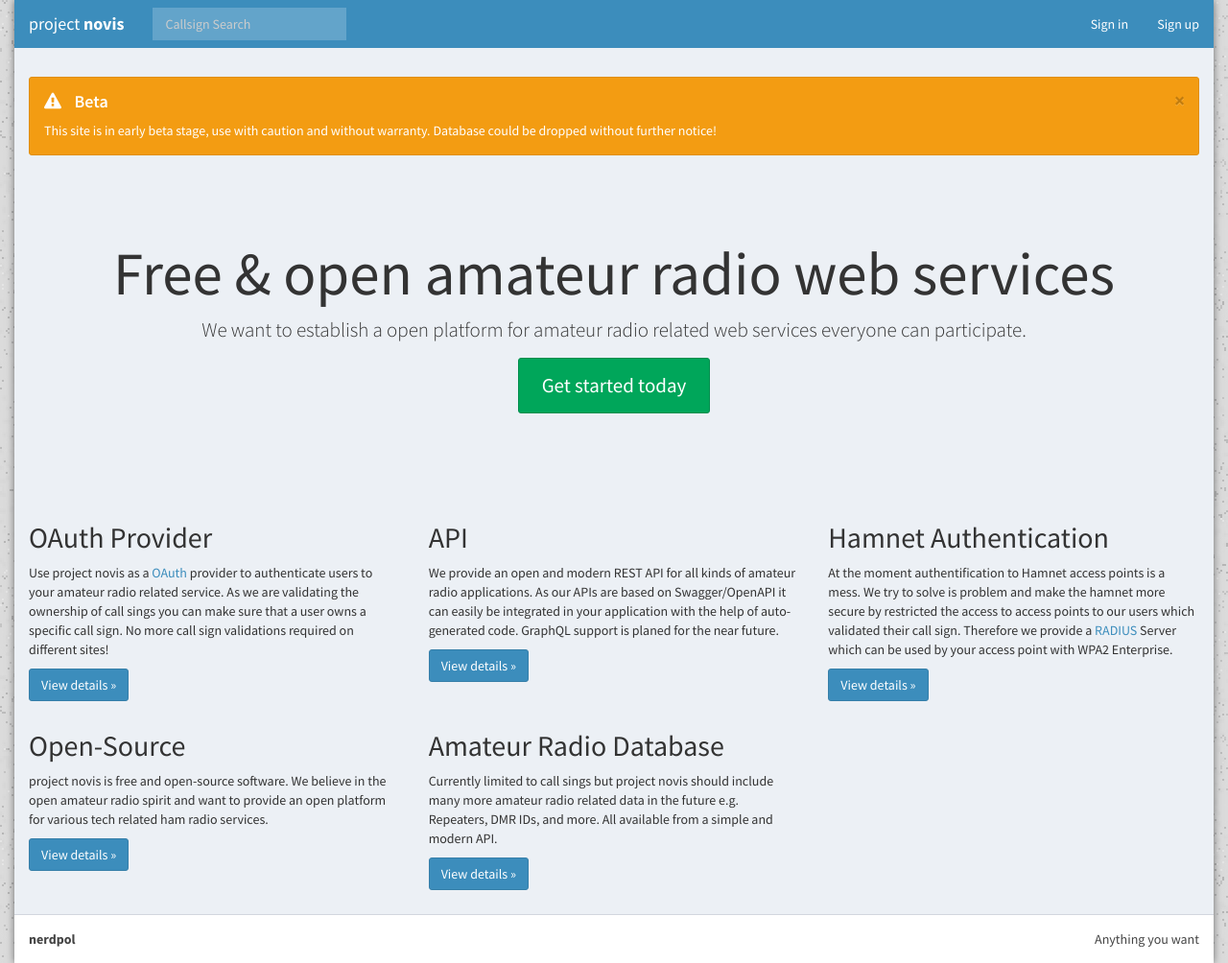
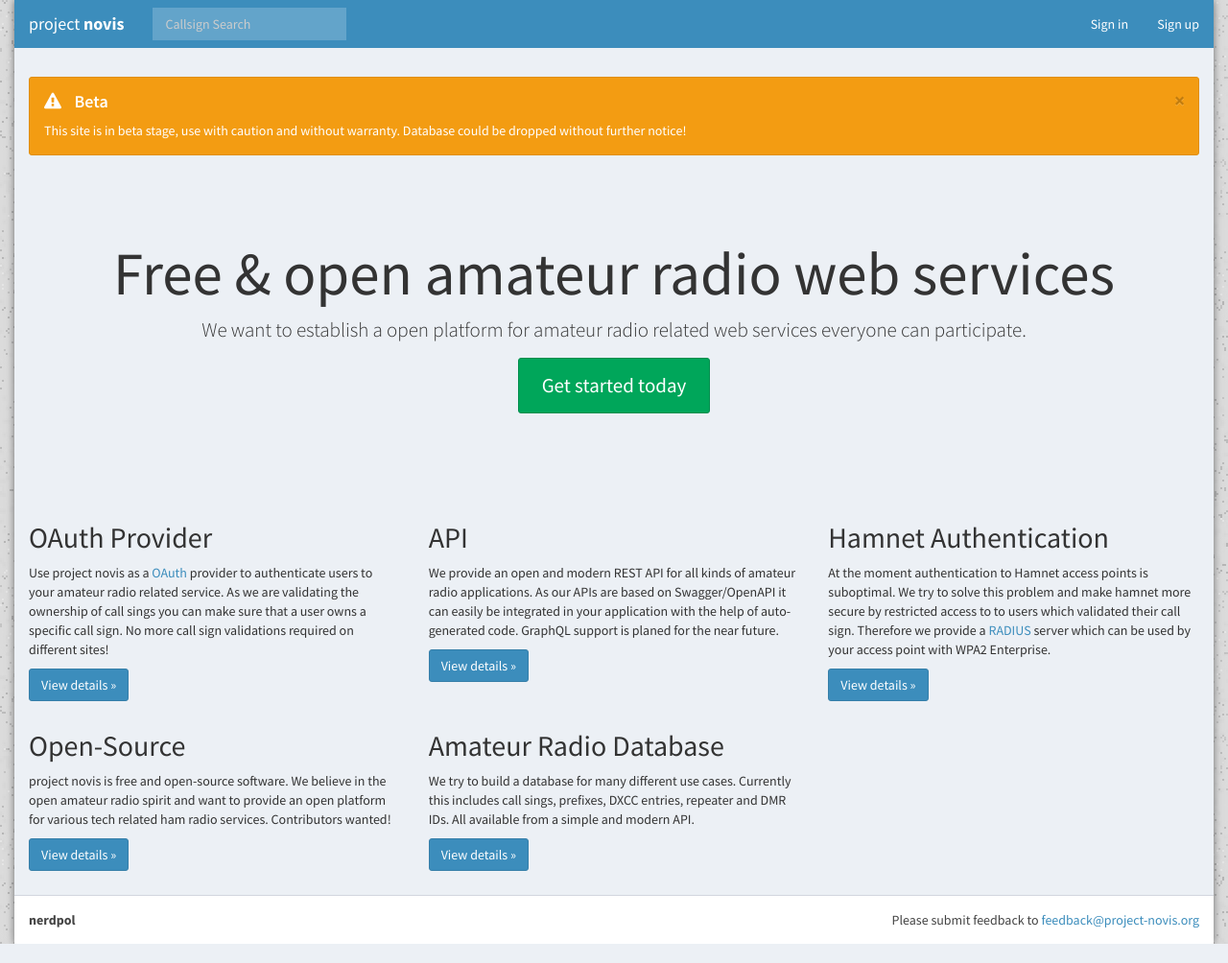
Before and after one commit to elnappo/project-novis, a Django app: page / in a window 1280 px wide. Shown: the whole page at 96% size. Run offline with Django 3.2, Linux system fonts and the light colour scheme; parts of the project's set-up code (start-up, migrations or seed data) failed here and were passed over; some libraries are stand-ins or nearby versions.

Commit message:
Update templates

```diff
--- a/project_novis/callsign/templates/callsign/callsign_detail.html
+++ b/project_novis/callsign/templates/callsign/callsign_detail.html
@@ -94,7 +94,7 @@
                 <!-- /.box-body -->
             </div>
         </div>
-        {% if object.latitude and object.longitude %}
+        {% if object.location %}
         <div class="col-md-4">
             <div class="box box-info">
                 <div class="box-header with-border">
@@ -104,7 +104,7 @@
                     <div id="map" style="width: auto; height: 300px;"></div>
                     <script>
                       function initMap() {
-                        var location = {lat: {{ object.latitude}}, lng: {{ object.longitude}} };
+                        var location = {lat: {{ object.location.y }}, lng: {{ object.location.x }} };
                         var map = new google.maps.Map(document.getElementById('map'), {zoom: 7, center: location});
                         var marker = new google.maps.Marker({position: location, map: map});
                       }
--- a/project_novis/callsign/views.py
+++ b/project_novis/callsign/views.py
@@ -43,7 +43,7 @@ class CallSignCreate(LoginRequiredMixin, CreateView):
 class CallSignUpdate(LoginRequiredMixin, UpdateView):
     model = CallSign
     slug_field = "name"
-    fields = ["type", 'cq_zone', "itu_zone", "grid", "latitude", "longitude", "issued", "active", "dstar"]
+    fields = ["type", 'cq_zone', "itu_zone", "grid", "dstar"]
     template_name_suffix = '_update_form'
 
     #TODO(elnappo) Replace permission check with django-guardian?
--- a/project_novis/main/templates/marketing.html
+++ b/project_novis/main/templates/marketing.html
@@ -22,7 +22,7 @@
 <div class="alert alert-warning alert-dismissible">
 <button type="button" class="close" data-dismiss="alert" aria-hidden="true">×</button>
 <h4><i class="icon fa fa-warning"></i> Beta</h4>
-This site is in early beta stage, use with caution and without warranty. Database could be dropped without further notice!
+This site is in beta stage, use with caution and without warranty. Database could be dropped without further notice!
 </div>
 
   <div class="jumbotron">
@@ -36,29 +36,38 @@ This site is in early beta stage, use with caution and without warranty. Databas
   <div class="row">
     <div class="col-lg-4">
       <h2>OAuth Provider</h2>
-      <p>Use project novis as a <a href="https://en.wikipedia.org/wiki/OAuth">OAuth</a> provider to authenticate users to your amateur radio related service. As we are validating the ownership of call sings you can make sure that a user owns a specific call sign. No more call sign validations required on different sites!</p>
+      <p>Use project novis as a <a href="https://en.wikipedia.org/wiki/OAuth">OAuth</a> provider to authenticate users
+          to your amateur radio related service. As we are validating the ownership of call sings you can make sure that
+          a user owns a specific call sign. No more call sign validations required on different sites!</p>
       <p><a class="btn btn-primary" href="{% url "oauth2_provider:list" %}" role="button">View details »</a></p>
     </div>
     <div class="col-lg-4">
       <h2>API</h2>
-      <p>We provide an open and modern REST API for all kinds of amateur radio applications. As our APIs are based on Swagger/OpenAPI it can easily be integrated in your application with the help of auto-generated code. GraphQL support is planed for the near future.</p>
+      <p>We provide an open and modern REST API for all kinds of amateur radio applications. As our APIs are based on
+          Swagger/OpenAPI it can easily be integrated in your application with the help of auto-generated code. GraphQL
+          support is planed for the near future.</p>
       <p><a class="btn btn-primary" href="{% url "api:schema-swagger-ui" %}" role="button">View details »</a></p>
    </div>
     <div class="col-lg-4">
       <h2>Hamnet Authentication</h2>
-      <p>At the moment authentification to Hamnet access points is a mess. We try to solve is problem and make the hamnet more secure by restricted the access to access points to our users which validated their call sign. Therefore we provide a <a href="https://en.wikipedia.org/wiki/RADIUS">RADIUS</a> Server which can be used by your access point with WPA2 Enterprise.</p>
+      <p>At the moment authentication to Hamnet access points is suboptimal. We try to solve this problem and make
+          hamnet more secure by restricted access to to users which validated their call sign.
+          Therefore we provide a <a href="https://en.wikipedia.org/wiki/RADIUS">RADIUS</a> server which can be used by
+          your access point with WPA2 Enterprise.</p>
       <p><a class="btn btn-primary" href="#" role="button">View details »</a></p>
     </div>
   </div>
   <div class="row">
     <div class="col-lg-4">
       <h2>Open-Source</h2>
-      <p>project novis is free and open-source software. We believe in the open amateur radio spirit and want to provide an open platform for various tech related ham radio services.</p>
+      <p>project novis is free and open-source software. We believe in the open amateur radio spirit and want to
+          provide an open platform for various tech related ham radio services. Contributors wanted!</p>
       <p><a class="btn btn-primary" href="https://github.com/elnappo/project-novis" role="button">View details »</a></p>
     </div>
     <div class="col-lg-4">
       <h2>Amateur Radio Database</h2>
-      <p>Currently limited to call sings but project novis should include many more amateur radio related data in the future e.g. Repeaters, DMR IDs, and more. All available from a simple and modern API.</p>
+      <p>We try to build a database for many different use cases. Currently this includes call sings, prefixes, DXCC
+          entries, repeater and DMR IDs. All available from a simple and modern API.</p>
       <p><a class="btn btn-primary" href="{% url "api:schema-swagger-ui" %}" role="button">View details »</a></p>
     </div>
   </div>
--- a/project_novis/templates/index.html
+++ b/project_novis/templates/index.html
@@ -123,7 +123,7 @@
     <footer class="main-footer">
         <!-- To the right -->
         <div class="pull-right hidden-xs">
-        Anything you want
+        Please submit feedback to <a href="mailto:feedback@project-novis.org">feedback@project-novis.org</a>
         </div>
         <!-- Default to the left -->
         <strong>nerdpol</strong>
```
